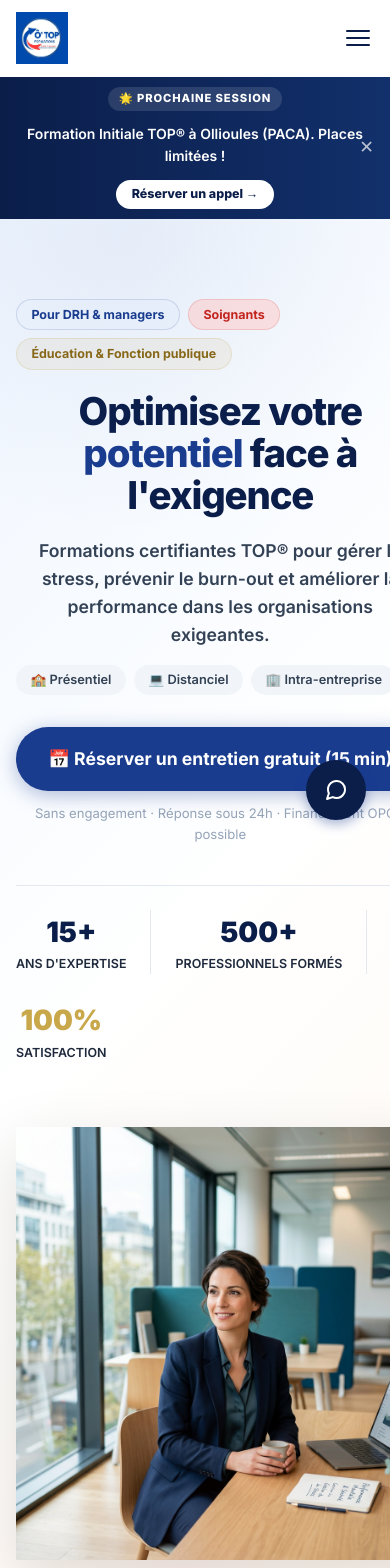
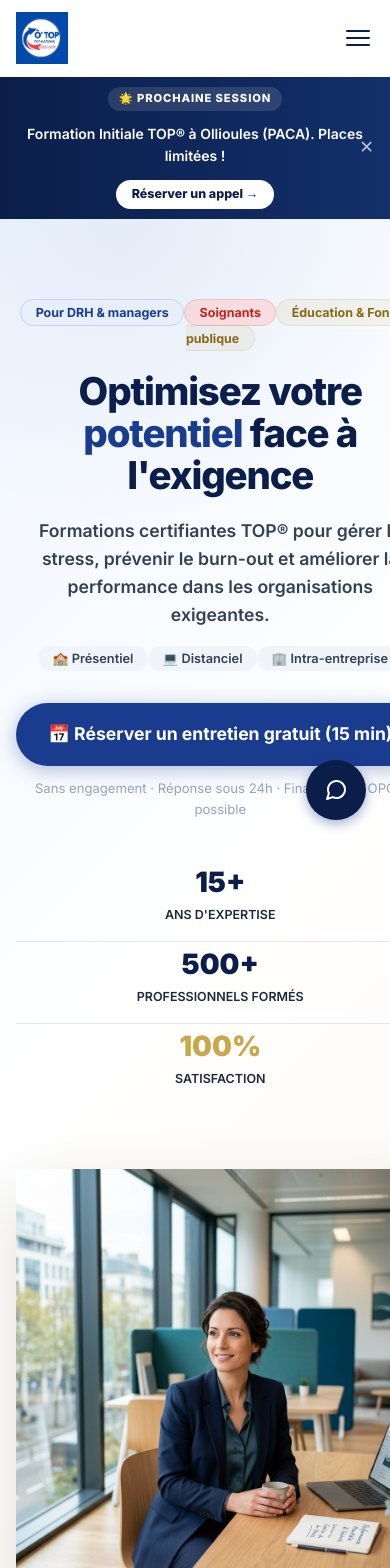
Before and after one commit to nacefsm-eng/O-Topformation, a Next.js app: page / in a window 390 px wide. Shown: the top 1568 px of the page. Built offline with nearby package versions, Linux system fonts and the light colour scheme.

Commit message:
Fix mobile responsiveness: steps grid and hero flex

```diff
--- a/app/globals.css
+++ b/app/globals.css
@@ -464,7 +464,7 @@ p  { color: var(--gray-600); line-height: 1.8; }
 /* ============= PROCESS STEPS ============= */
 .steps-grid {
   display: grid;
-  grid-template-columns: repeat(4, 1fr);
+  grid-template-columns: repeat(3, 1fr);
   gap: 2rem;
   position: relative;
 }
@@ -895,6 +895,10 @@ p  { color: var(--gray-600); line-height: 1.8; }
   .hero-text { padding: 0 1.5rem; text-align: center; }
   .hero-cta { justify-content: center; }
   .hero-visual { display: none; }
+  .hero-flex { justify-content: center; }
+  .hero-stats { justify-content: center; border-top: none; }
+  .hero-stats > div { border-right: none !important; padding-right: 0 !important; text-align: center; border-bottom: 1px solid var(--gray-200); padding-bottom: 1rem; }
+  .hero-stats > div:last-child { border-bottom: none; }
   .stats-grid { grid-template-columns: repeat(2, 1fr); }
   .pillars-grid { grid-template-columns: repeat(2, 1fr); }
   .steps-grid { grid-template-columns: repeat(2, 1fr); }
--- a/app/page-client.tsx
+++ b/app/page-client.tsx
@@ -55,7 +55,7 @@ export default function HomePageClient() {
         <div className="hero-text" style={{ paddingLeft: 0, maxWidth: '660px' }}>
 
           {/* WHO badge */}
-          <div style={{ display: 'flex', flexWrap: 'wrap', gap: '0.5rem', marginBottom: '1.25rem' }}>
+          <div className="hero-flex" style={{ marginBottom: '1.25rem' }}>
             <span style={{ background: 'var(--blue-50)', color: 'var(--blue-700)', borderRadius: '50px', padding: '0.3rem 0.9rem', fontSize: '0.78rem', fontWeight: 700, border: '1px solid rgba(26,60,143,0.15)' }}>Pour DRH & managers</span>
             <span style={{ background: 'var(--red-100)', color: 'var(--red-600)', borderRadius: '50px', padding: '0.3rem 0.9rem', fontSize: '0.78rem', fontWeight: 700, border: '1px solid rgba(200,35,26,0.15)' }}>Soignants</span>
             <span style={{ background: 'rgba(201,168,76,0.1)', color: '#8b6914', borderRadius: '50px', padding: '0.3rem 0.9rem', fontSize: '0.78rem', fontWeight: 700, border: '1px solid rgba(201,168,76,0.2)' }}>Éducation & Fonction publique</span>
@@ -70,7 +70,7 @@ export default function HomePageClient() {
           </p>
 
           {/* Formats */}
-          <div style={{ display: 'flex', flexWrap: 'wrap', gap: '0.5rem', marginBottom: '2rem' }}>
+          <div className="hero-flex" style={{ marginBottom: '2rem' }}>
             {['🏫 Présentiel', '💻 Distanciel', '🏢 Intra-entreprise'].map(f => (
               <span key={f} style={{ background: 'var(--gray-100)', color: 'var(--gray-700)', borderRadius: '50px', padding: '0.3rem 0.9rem', fontSize: '0.8rem', fontWeight: 600 }}>{f}</span>
             ))}
@@ -85,7 +85,7 @@ export default function HomePageClient() {
           </div>
 
           {/* Stats */}
-          <div style={{ display: 'flex', gap: '1.5rem', flexWrap: 'wrap', borderTop: '1px solid var(--gray-200)', paddingTop: '1.5rem' }}>
+          <div className="hero-stats">
             <div style={{ paddingRight: '1.5rem', borderRight: '1px solid var(--gray-200)' }}>
               <div style={{ fontSize: '1.75rem', fontWeight: 900, color: 'var(--blue-900)' }}>15+</div>
               <div style={{ fontSize: '0.78rem', color: 'var(--gray-500)', textTransform: 'uppercase', fontWeight: 600 }}>ans d'expertise</div>
```
